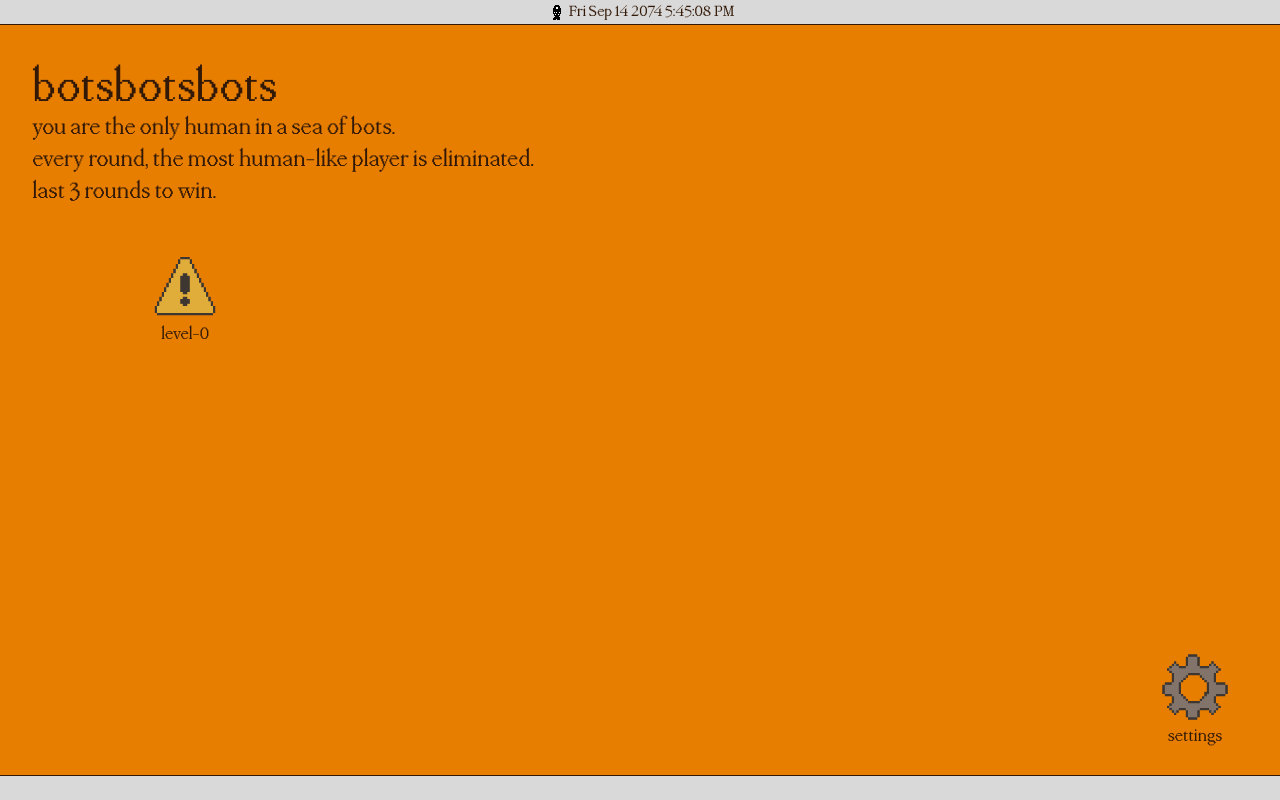
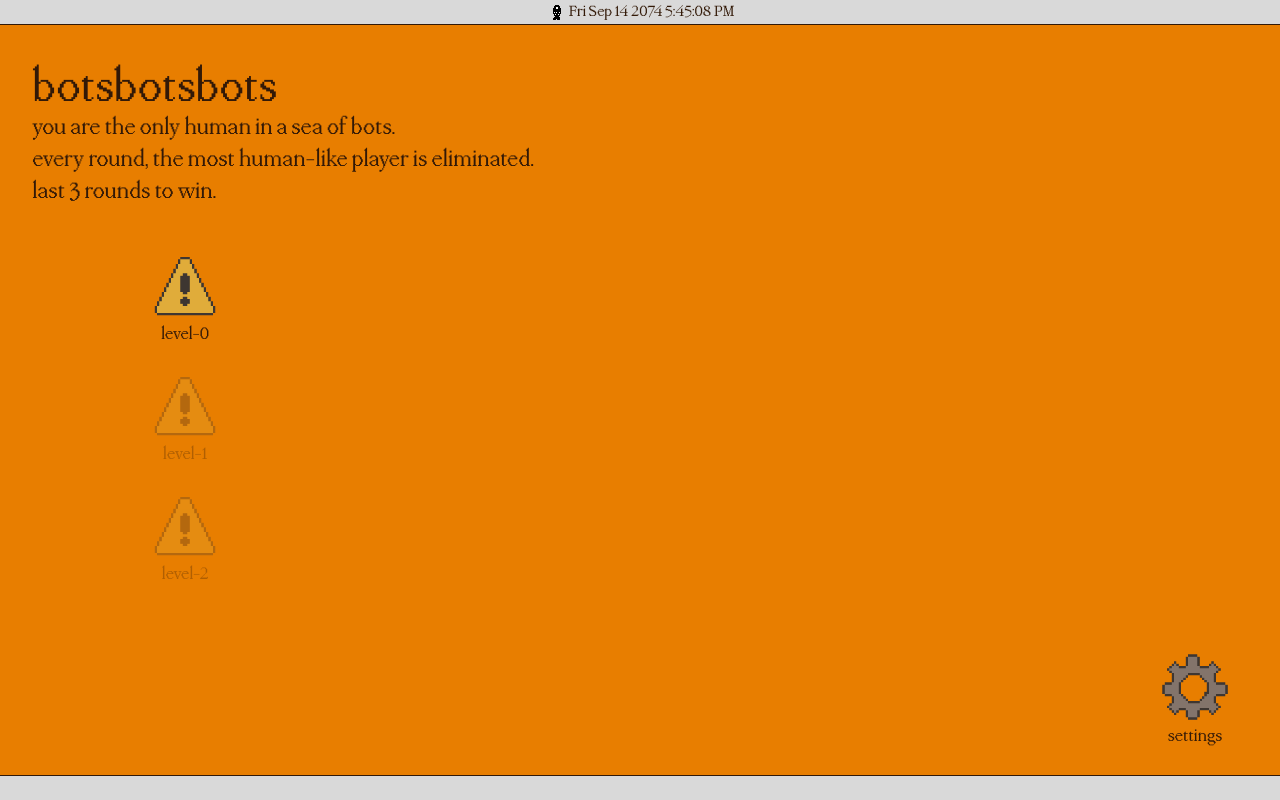
Before and after one commit to cnnmon/botsbotsbots, a Next.js app: page / in a window 1280 px wide. Built offline with nearby package versions, Linux system fonts and the light colour scheme.

Commit message:
show future levels disabled

```diff
--- a/src/components/Desktop/Icon.tsx
+++ b/src/components/Desktop/Icon.tsx
@@ -5,6 +5,7 @@ export default function Icon({
   symbol,
   position,
   onClick,
+  style,
 }: {
   name: React.ReactNode;
   symbol: StaticImageData;
@@ -15,6 +16,7 @@ export default function Icon({
     left?: number;
   };
   onClick: () => void;
+  style?: React.CSSProperties;
 }) {
   return (
     <div
@@ -26,6 +28,7 @@ export default function Icon({
         bottom: position.bottom,
         left: position.left,
         zIndex: 0,
+        ...style,
       }}
       onClick={onClick}
     >
--- a/src/components/Desktop/index.tsx
+++ b/src/components/Desktop/index.tsx
@@ -79,7 +79,6 @@ export default function Desktop() {
 
       {LEVELS.map((_, index: number) => (
         <div key={`level-${index}`}>
-          {gameState.level >= index && (
           <Icon
             name={
               <div className="flex items-center justify-center w-full">
@@ -91,10 +90,15 @@ export default function Desktop() {
             symbol={warning}
             position={{ left: 150, top: 250 + index * 120 }}
             onClick={() => {
+              if (gameState.level >= index) {
                 openWindows(['players', `level-${index}`]);
+              }
+            }}
+            style={{
+              opacity: gameState.level < index ? 0.3 : 1,
+              cursor: gameState.level < index ? 'not-allowed' : 'pointer',
             }}
           />
-          )}
           <WindowContainer
             name={`level-${index}`}
             width="550px"
--- a/src/managers/game.ts
+++ b/src/managers/game.ts
@@ -23,7 +23,6 @@ import {
   LevelStage,
   loadLevel,
 } from '@/utils/levels';
-import { wait } from '@/constants/misc';
 
 export enum Action {
   SEND_MESSAGE = 'SEND_MESSAGE',
```
Lines whose indentation alone changed are shown as unchanged.
